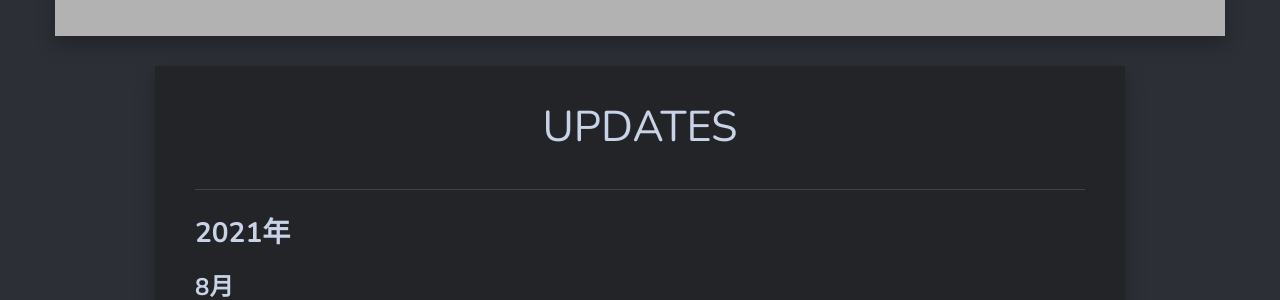
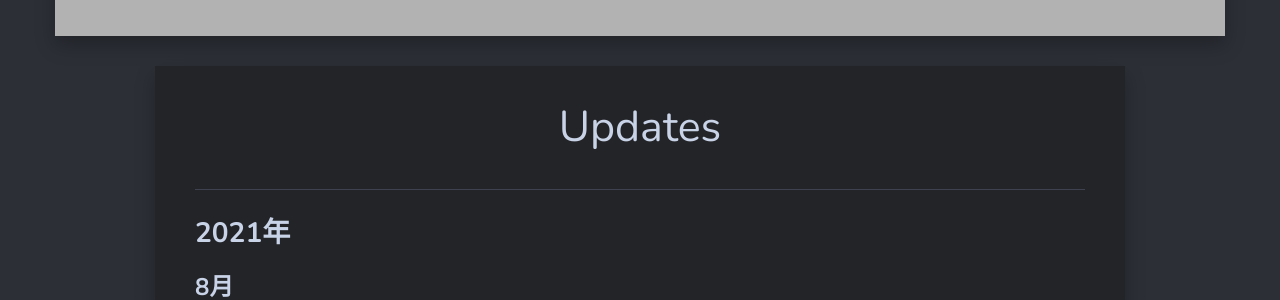
Before and after one commit to RP-800/RP-800.github.io, a Jekyll site: the page built from _pages/updates.md, in a window 1280 px wide. Shown: the part 659-959 px from the top of the page. Built offline with Jekyll 4.4.1, drawn with Linux system fonts in a browser that asks for light colours; nearby versions of some CDN libraries.

Commit message:
Update updates.md

```diff
--- a/_pages/updates.md
+++ b/_pages/updates.md
@@ -1,6 +1,6 @@
 ---
 layout: page
-title: UPDATES
+title: Updates
 image: 897b279a-6a44-40f7-9459-d3fe7b226536.jpg
 permalink: /updates/
 ---
```
